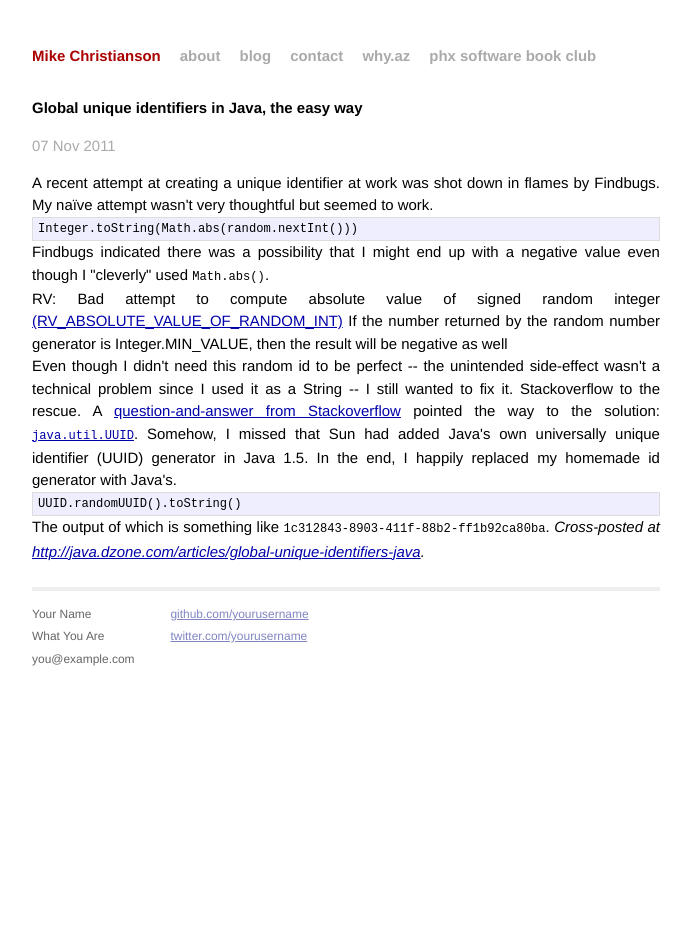
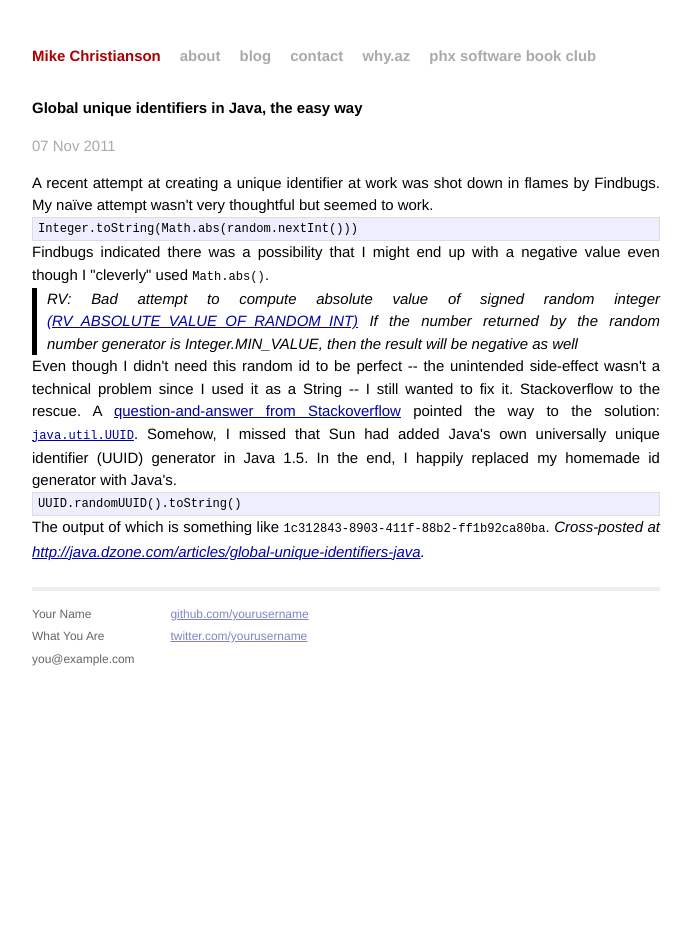
Before and after one commit to MikeChristianson/MikeChristianson.github.io, a Jekyll site: the page built from _posts/2011-11-07-global-unique-identifiers-in-java-the-easy-way.html, in a window 1280 px wide. Shown: the whole page, without its empty margins (294-985 px from the left). Built offline with Jekyll 4.4.1, drawn with Linux system fonts in a browser that asks for light colours.

Commit message:
style for blockquote

```diff
--- a/css/main.css
+++ b/css/main.css
@@ -28,6 +28,12 @@ p { margin: 1em 0; }
 a         { color: #00a; }
 a:hover   { color: #000; }
 a:visited { color: #a0a; }
+
+blockquote {
+  font-style: italic;
+  padding-left: 10px;
+  border-left: 5px solid;
+}
 
 /*****************************************************************************/
 /*
```
